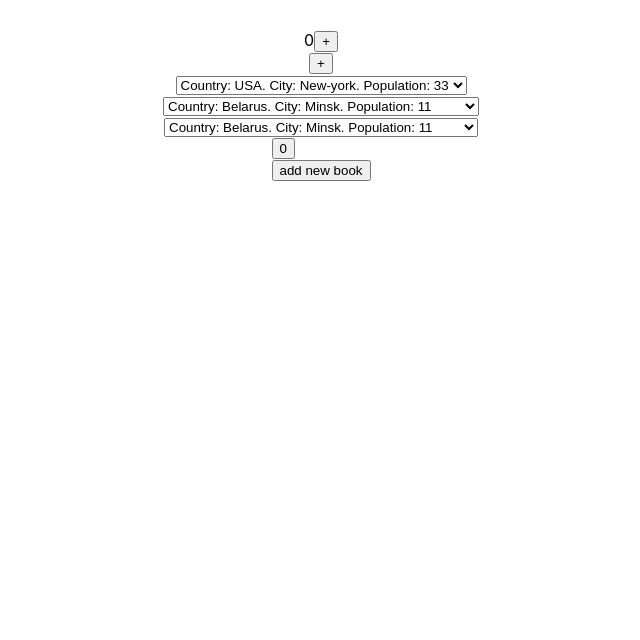
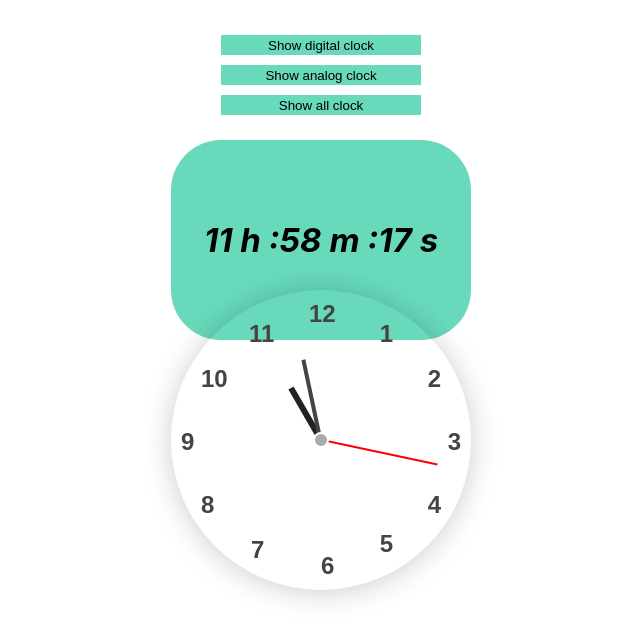
Before and after one commit to RomanChuchval/React_podrobno, a React (Create React App) app: page / in a window 1280 px wide. Shown: the top 640 px of the page, without its empty margins (319-959 px from the left). Built offline with nearby package versions, Linux system fonts and the light colour scheme.

Commit message:
useEffect witch clock. Digital and Analog clocks

```diff
--- a/src/App.tsx
+++ b/src/App.tsx
@@ -11,6 +11,7 @@
 import {CustomSelect} from "./components/CustomSelect/CustomSelect";
 import {UseMemoContainer} from "./components/Memo/useMemo";
 import {CounterWithBooks} from "./components/useCallback/CounterWithBooks";
+import {Clock} from "./components/Clock/Clock";
 
 
 function AppContainer() {
@@ -30,8 +31,9 @@
             {/*<UncontrolledInput />*/}
             {/*<ControlledSelect/>*/}
             {/*<CustomSelect/>*/}
-            <UseMemoContainer />
-            <CounterWithBooks/>
+            {/*<UseMemoContainer />*/}
+            {/*<CounterWithBooks/>*/}
+            <Clock/>
         </div>
     );
 }
--- /dev/null
+++ b/src/components/Clock/Clock.module.css
@@ -0,0 +1,159 @@
+.clock_block {
+    height: 100vh;
+    display: flex;
+    flex-direction: column;
+    align-items: center;
+}
+.clock_container {
+    width: 300px;
+    height: 200px;
+    margin: 20px auto;
+    background-color: #68dabb;
+    border-radius: 50px;
+
+}
+
+.choose_clock_btn {
+    cursor: pointer;
+    width: 200px;
+    height: 20px;
+    margin: 5px;
+    border: none;
+    background-color: #68dabb;
+}
+
+.clock_digital {
+    height: 100%;
+    display: flex;
+    flex-direction: column;
+    justify-content: center;
+    align-items: center;
+    font-size: 33px;
+    font-weight: bolder;
+    font-style: italic;
+    color: #000000;
+}
+
+.clock {
+    width: 300px;
+    height: 300px;
+    border-radius: 50%;
+    position: absolute;
+    top: 55%;
+    left: 50%;
+    transform: translate(-50%, -50%);
+    box-shadow: 0 2px 30px rgba(0, 0, 0, 0.2);
+    font-size: 24px;
+    color: #444;
+    text-align: center;
+}
+
+.clock::after {
+    background: #aaa;
+    content: "";
+    width: 12px;
+    height: 12px;
+    border-radius: 50%;
+    position: absolute;
+    z-index: 2;
+    top: 50%;
+    left: 50%;
+    transform: translate(-50%, -50%);
+    border: 2px solid #fff;
+}
+
+.hour_hand {
+    position: absolute;
+    width: 6px;
+    height: 60px;
+    background: #222;
+    top: 30%;
+    left: 49%;
+    transform-origin: bottom;
+}
+
+.min_hand {
+    position: absolute;
+    width: 4px;
+    height: 80px;
+    background: #444;
+    top: 22.5%;
+    left: 49%;
+    transform-origin: bottom;
+}
+
+.sec_hand {
+    position: absolute;
+    width: 2px;
+    height: 118px;
+    background: red;
+    top: 10.5%;
+    left: 50%;
+    transform-origin: bottom;
+}
+
+.clock span {
+    position: absolute;
+    font-family: "Source Sans Pro", sans-serif;
+    font-weight: 700;
+}
+
+.twelve {
+    top: 10px;
+    left: 46%;
+}
+
+.one {
+    top: 10%;
+    right: 26%;
+}
+
+.eleven {
+    top: 10%;
+    left: 26%;
+}
+
+.two {
+    top: 25%;
+    right: 10%;
+}
+
+.three {
+    right: 10px;
+    top: 46%;
+}
+
+.four {
+    right: 30px;
+    top: 67%;
+}
+
+.five {
+    right: 78px;
+    top: 80%;
+}
+
+.six {
+    bottom: 10px;
+    left: 50%;
+}
+
+.seven {
+    left: 80px;
+    top: 82%;
+}
+
+.eight {
+    left: 30px;
+    top: 67%;
+}
+
+.nine {
+    left: 10px;
+    top: 46%;
+}
+
+.ten {
+    top: 25%;
+    left: 10%;
+}
--- /dev/null
+++ b/src/components/Clock/Clock.tsx
@@ -0,0 +1,111 @@
+import React, {useEffect, useState} from 'react';
+import s from './Clock.module.css'
+
+
+export const Clock = () => {
+
+    const [digitalShow, setDigitalShow] = useState<boolean>(true)
+    const [analogShow, setAnalogShow] = useState<boolean>(true)
+
+    const handleClick = (clockType: string) => {
+        clockType === 'digital'
+            ? setDigitalShow(!digitalShow)
+            : setAnalogShow(!analogShow)
+    }
+
+    const handleClickAll = () => {
+        setDigitalShow(true)
+        setAnalogShow(true)
+    }
+
+
+    return (
+        <div className={s.clock_block}>
+            <button onClick={() => handleClick('digital')} className={s.choose_clock_btn}>Show digital clock</button>
+            <button onClick={() => handleClick('analog')} className={s.choose_clock_btn}>Show analog clock</button>
+            <button onClick={handleClickAll} className={s.choose_clock_btn}>Show all clock</button>
+            {digitalShow && <DigitalClock/>}
+            {analogShow && <AnalogClock/>}
+        </div>
+
+    );
+};
+
+
+const DigitalClock = () => {
+    let [date, setDate] = useState(new Date())
+
+    useEffect(() => {
+        const id = setInterval(() => {
+            setDate(new Date())
+        }, 1000)
+
+        return () => {
+            clearInterval(id)
+        }
+    }, [])
+
+    const displayTime = (num: number) => num < 10 ? `0${num}` : num
+
+    return (
+        <div className={s.clock_container}>
+            <div className={s.clock_digital}>
+                <div>
+                    {displayTime(date.getHours())} h :
+                    {displayTime(date.getMinutes())} m :
+                    {displayTime(date.getSeconds())} s
+                </div>
+            </div>
+        </div>
+    );
+};
+
+const AnalogClock = () => {
+
+    const [time, setTime] = useState(new Date())
+
+    useEffect(() => {
+        const id = setInterval(() => {
+            setTime(new Date())
+        }, 1000)
+
+        return () => {
+            clearInterval(id)
+        }
+    }, [])
+
+    return (
+        <div className={s.clock}>
+            <div
+                className={s.hour_hand}
+                style={{
+                    transform: `rotateZ(${time.getHours() * 30}deg)`
+                }}
+            />
+            <div
+                className={s.min_hand}
+                style={{
+                    transform: `rotateZ(${time.getMinutes() * 6}deg)`
+                }}
+            />
+            <div
+                className={s.sec_hand}
+                style={{
+                    transform: `rotateZ(${time.getSeconds() * 6}deg)`
+                }}
+            />
+            <span className={s.twelve}>12</span>
+            <span className={s.one}>1</span>
+            <span className={s.two}>2</span>
+            <span className={s.three}>3</span>
+            <span className={s.four}>4</span>
+            <span className={s.five}>5</span>
+            <span className={s.six}>6</span>
+            <span className={s.seven}>7</span>
+            <span className={s.eight}>8</span>
+            <span className={s.nine}>9</span>
+            <span className={s.ten}>10</span>
+            <span className={s.eleven}>11</span>
+        </div>
+    );
+};
```
